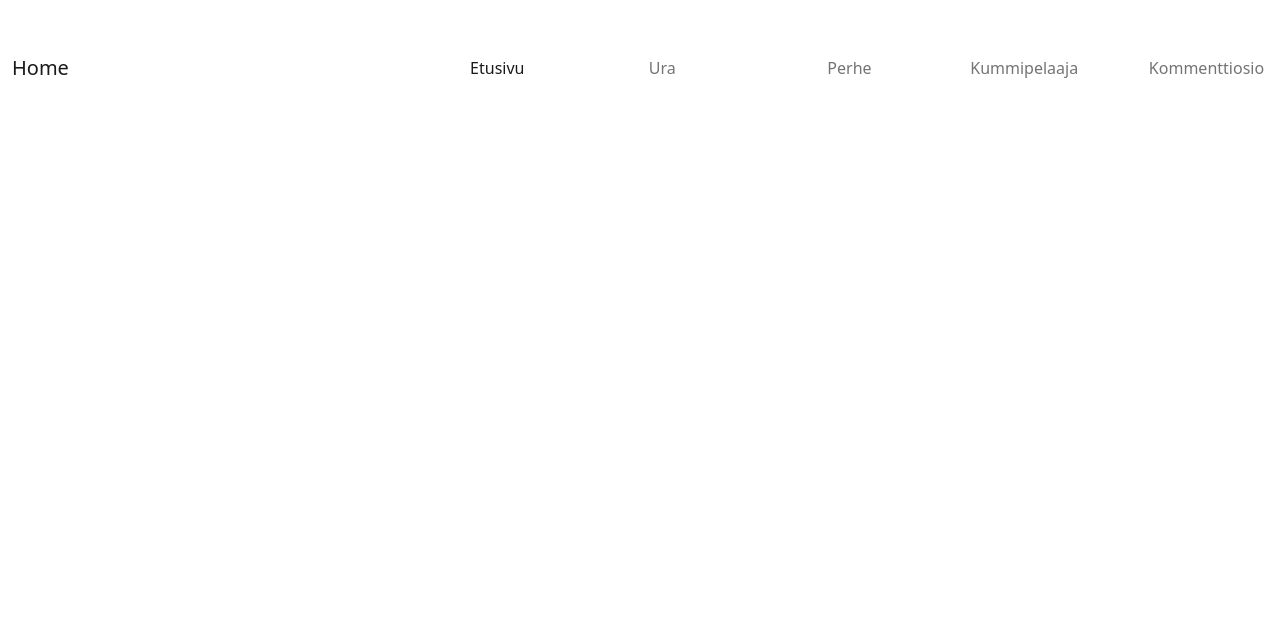
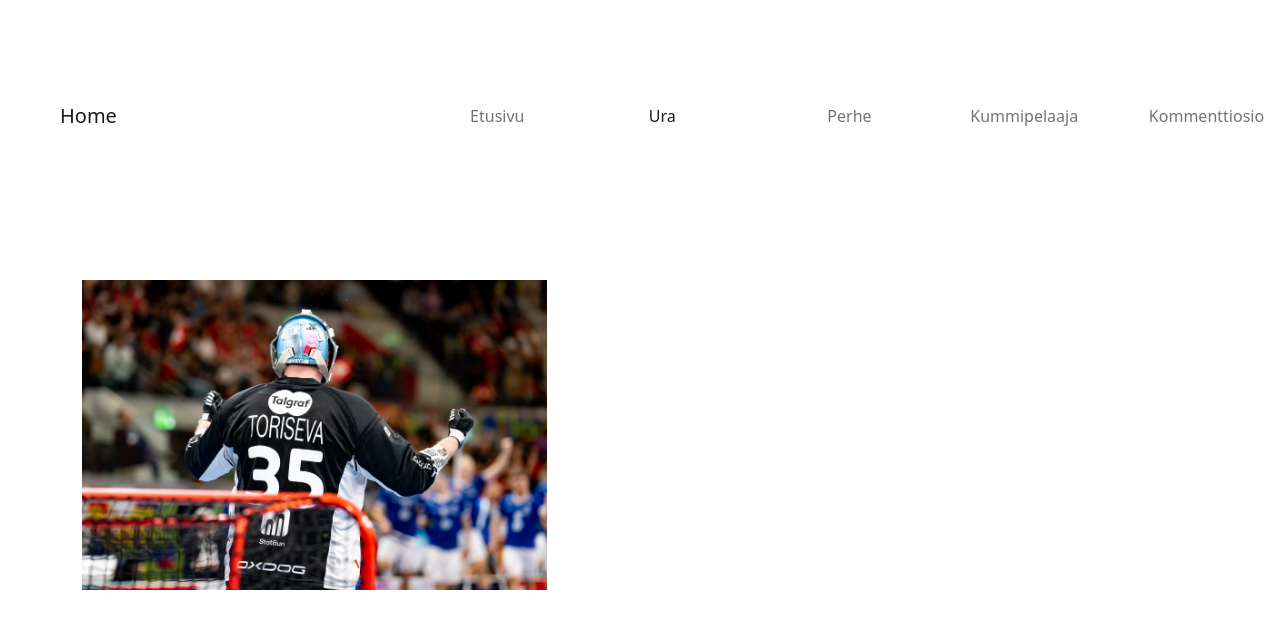
Before and after one commit to Hylje35/lopputyowebtekniikkat, a plain HTML site: page pages/ura.html in a window 1280 px wide. Shown: the top 628 px of the page. Drawn offline with Linux system fonts and the light colour scheme.

Commit message:
ura sivu

```diff
--- a/pages/ura.html
+++ b/pages/ura.html
@@ -9,9 +9,8 @@
         <link rel="stylesheet" href="/bootstrap-5.2.3-dist/css/bootstrap.min.css">
     </head>
     <body>
-    <div class="">
     <!---navbar-->
-    <nav class="navbar navbar-expand-lg bg-body-tertiary p-0">
+    <nav class="navbar navbar-expand-lg bg-body-tertiary p-5">
         <div class="container-fluid py-5  my-0">
           <a class="navbar-brand" href="#">Home</a>
           <button class="navbar-toggler" type="button" data-bs-toggle="collapse" data-bs-target="#navbarNavAltMarkup" aria-controls="navbarNavAltMarkup" aria-expanded="false" aria-label="Toggle navigation">
@@ -19,8 +18,8 @@
           </button>
           <div class="collapse navbar-collapse justify-content-center" id="navbarNavAltMarkup">
             <div class="navbar-nav">
-              <a class="nav-link active col-5" aria-current="page" href="#">Etusivu</a>
-              <a class="nav-link col-5">Ura</a>
+              <a class="nav-link col-5" href="/index.html">Etusivu</a>
+              <a class="nav-link active col-5" aria-current="page">Ura</a>
               <a class="nav-link col-4">Perhe</a>
               <a class="nav-link col-5">Kummipelaaja</a>
               <a class="nav-link col-5">Kommenttiosio</a>
@@ -28,3 +27,10 @@
           </div>
         </div>
       </nav>
+      <div class="container">
+        <div class="row">
+          <div class="col">
+            <img src="/properties/tuuletus takaa.jpg" class="img-fluid col-5 pt-5" alt="tuuletus">
+          </div>
+        </div>
+      </div>
```
Also changed, not shown: index.html (+1 -1 lines).
